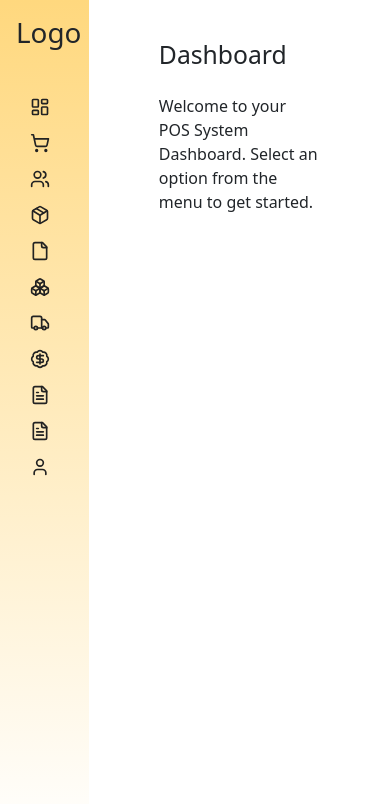
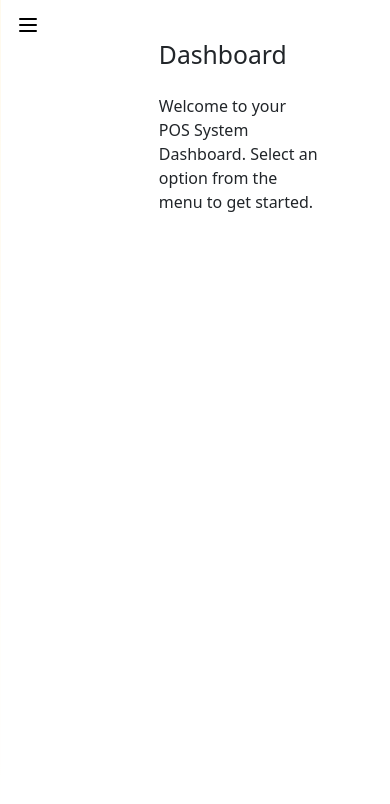
Before and after one commit to KavinduLakshika/Pos-System, a React (Create React App) app in the folder frontend/: page / in a window 390 px wide. Shown: the top 804 px of the page. Built offline with nearby package versions, Linux system fonts and the light colour scheme.

Commit message:
sidebar responsive

```diff
--- a/frontend/src/components/SideBar/SideBar.jsx
+++ b/frontend/src/components/SideBar/SideBar.jsx
@@ -1,9 +1,27 @@
-import React from 'react';
+import React, { useState, useEffect } from 'react';
 import { Link } from 'react-router-dom';
-import { File, LayoutDashboard, ShoppingCart, Package, Users, Boxes, Truck, BadgeDollarSignIcon, FileText, User } from 'lucide-react';
+import { File, LayoutDashboard, ShoppingCart, Package, Users, Boxes, Truck, BadgeDollarSignIcon, FileText, User, Menu } from 'lucide-react';
 import './SideBar.css';
 
 const Sidebar = () => {
+    const [isCollapsed, setIsCollapsed] = useState(false);
+
+    useEffect(() => {
+        const handleResize = () => {
+            setIsCollapsed(window.innerWidth <= 768);
+        };
+
+        window.addEventListener('resize', handleResize);
+        handleResize(); // Initial check
+
+        return () => window.removeEventListener('resize', handleResize);
+    }, []);
+
+    const toggleSidebar = () => {
+        setIsCollapsed(!isCollapsed);
+    };
+
+
     const menuItems = [
         {
             title: 'Sales',
@@ -96,12 +114,33 @@ const Sidebar = () => {
     ];
 
     return (
-        <nav className="col-md-3 col-lg-2 d-md-block bg-color sidebar">
-            <div className="text-center p-3">
-                <h1>Logo</h1>
-            </div>
-            <div className="position-sticky pt-3">
-                <ul className="nav flex-column">
+      <>
+                <button
+                    className="toggle-btn d-md-none"
+                    onClick={toggleSidebar}
+                    style={{
+                        position: 'fixed',
+                        top: '10px',
+                        left: '10px',
+                        zIndex: 1030,
+                        background: 'none',
+                        border: 'none',
+                        cursor: 'pointer'
+                    }}
+                >
+                    <Menu size={24} />
+                </button>
+                <nav className={`col-md-3 col-lg-2 d-md-block bg-color sidebar ${isCollapsed ? 'collapsed' : ''}`}
+                     style={{
+                         transform: isCollapsed ? 'translateX(-100%)' : 'translateX(0)',
+                         transition: 'transform 0.3s ease-in-out'
+                     }}
+                >
+                    <div className="text-center p-3">
+                        <h1>Logo</h1>
+                    </div>
+                    <div className="position-sticky pt-3">
+                        <ul className="nav flex-column">
                     <li className="nav-item">
                         <Link to={'/'} className="nav-link d-flex align-items-center ">
                             <span className="me-2"><LayoutDashboard size={20} /></span>
@@ -136,6 +175,7 @@ const Sidebar = () => {
                 </ul>
             </div>
         </nav>
+        </>
     );
 };
 
```
